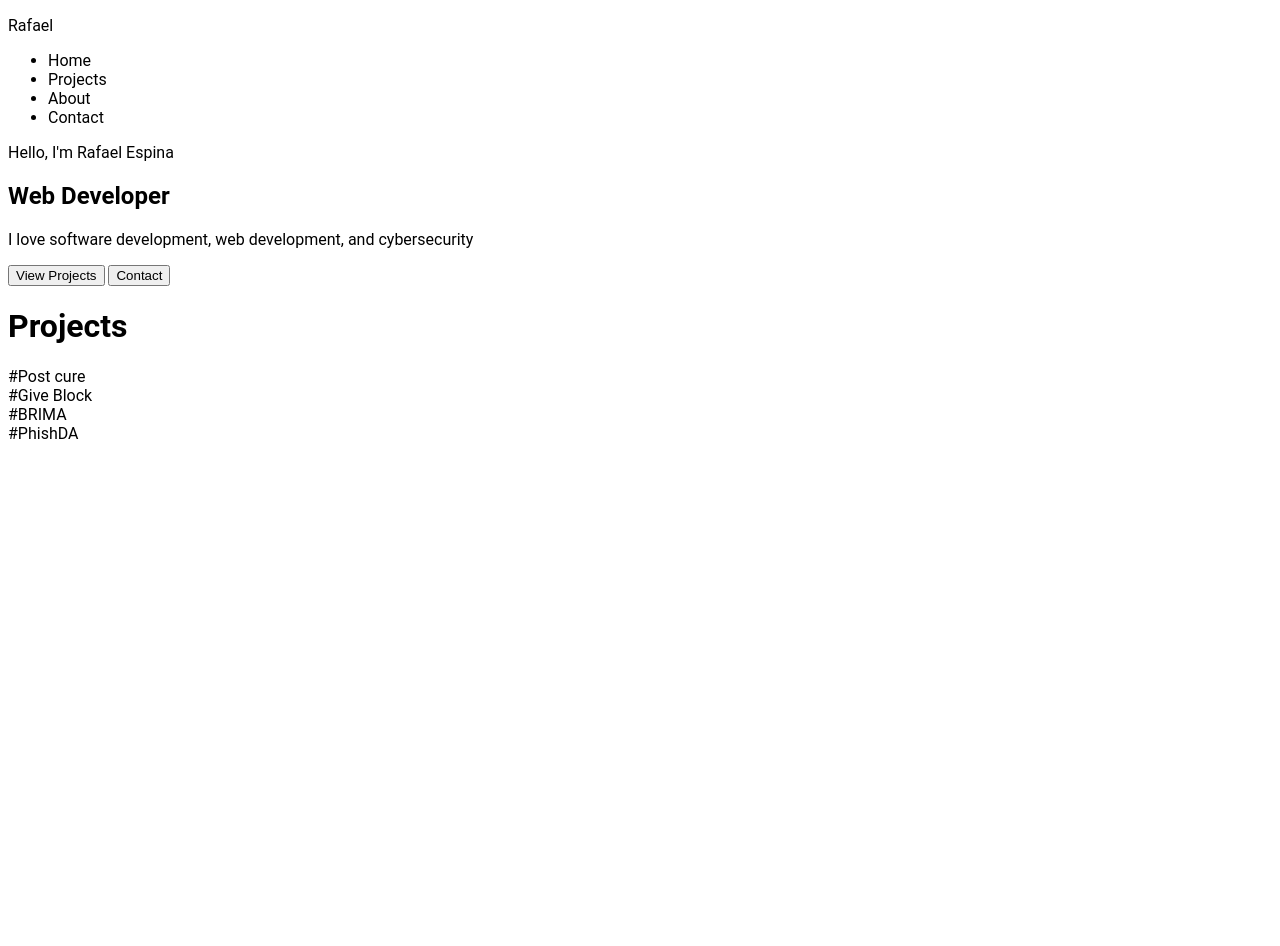
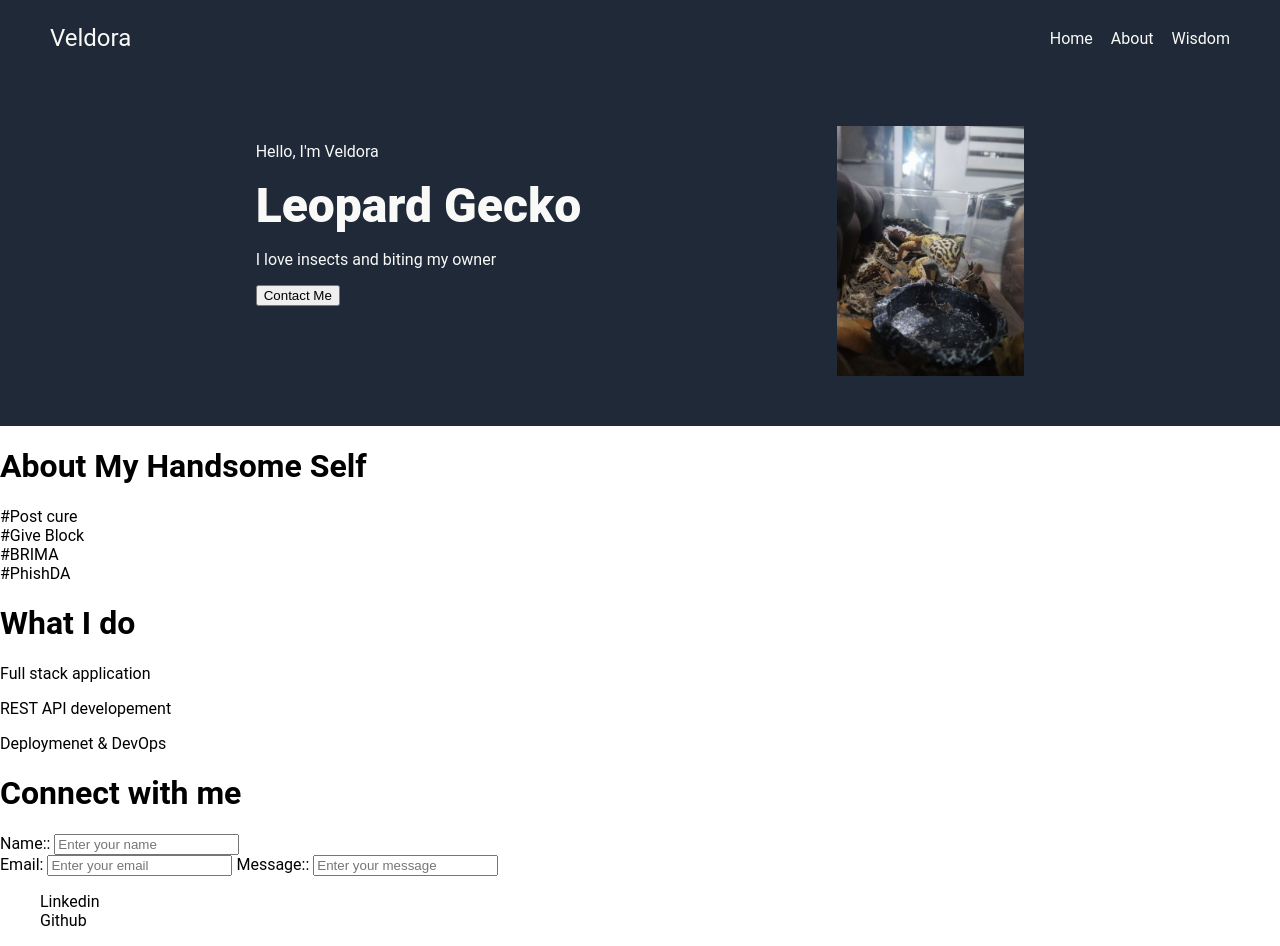
Before and after one commit to RafaelEspina1102/top-landing-page, a plain HTML site: page index.html in a window 1280 px wide. Before the commit the page ends 800 px from the top, so only its background shows below. Drawn offline with Linux system fonts and the light colour scheme.

Commit message:
finished header and section one

```diff
--- a/index.html
+++ b/index.html
@@ -4,37 +4,61 @@
     <meta charset="UTF-8" />
     <meta name="viewport" content="width=device-width, initial-scale=1.0" />
     <link rel="stylesheet" href="style.css" />
-    <title>Landing Page</title>
+    <title>Veldora</title>
   </head>
   <body>
     <!--Header-->
     <div class="header">
-      <p class="landing-page">Rafael</p>
-      <ul>
+      <p  class="header-logo">Veldora</p>
+      <ul class="header-link">
         <li>Home</li>
-        <li>Projects</li>
         <li>About</li>
-        <li>Contact</li>
+        <li>Wisdom</li>
       </ul>
     </div>
 
     <!--First Section-->
     <div class="section-one">
-      <p>Hello, I'm Rafael Espina</p>
-      <h2>Web Developer</h2>
-      <p>I love software development, web development, and cybersecurity</p>
-      <button>View Projects</button>
-      <button>Contact</button>
+      <div class="information">
+      <p>Hello, I'm Veldora</p>
+      <h1 id="leopard-gecko">Leopard Gecko</h1>
+      <p>I love insects and biting my owner</p>
+      <button>Contact Me</button>
+      </div>
+      <img src="velodra.jpg" alt="Picture of a dragon" height="250px">
     </div>
 
     <!--Second Section-->
     <div class="section-two">
-      <h1>Projects</h1>
+      <h1>About My Handsome Self</h1>
 
-      <div class="postcure">#Post cure</div>
+      <div class="pic1">#Post cure</div>
       <div class="giveblock">#Give Block</div>
       <div class="brima">#BRIMA</div>
       <div class="phishda">#PhishDA</div>
     </div>
+
+    <!--Third Section-->
+    <div class="section-three">
+      <h1>What I do</h1>
+      <p>Full stack application</p>
+      <p>REST API developement</p>
+      <p>Deploymenet & DevOps</p>
+    </div>
+
+    <!--Forth Section-->
+    <div class="section-four">
+      <h1>Connect with me</h1>
+      <label for="name">Name::</label>
+      <input type="text" id="name" placeholder="Enter your name" /> </br>
+      <label for="email">Email:</label>
+      <input type="text" id="email" placeholder="Enter your email" />
+            <label for="message">Message::</label>
+      <input type="text" id="message" placeholder="Enter your message" />
+      <ul>
+        <li>Linkedin</li>
+        <li>Github</li>
+      </ul>
+    </div>
   </body>
 </html>
--- a/style.css
+++ b/style.css
@@ -1,3 +1,41 @@
 body {
   font-family: Roboto;
+  margin: 0;
 }
+
+ul {
+  list-style-type: none;
+}
+
+.header {
+  display: flex;
+  justify-content: space-between;
+  background-color: #1f2937;
+  color: #f9faf8;
+  align-items: center;
+  padding: 0 50px;
+}
+
+.header-logo {
+  font-size: 24px;
+}
+
+.header-link {
+  display: flex;
+  gap: 18px;
+}
+
+.section-one {
+  display: flex;
+  justify-content: space-evenly;
+  background-color: #1f2937;
+  padding: 50px 0;
+  color: #f9faf8;
+}
+
+#leopard-gecko {
+  color: #f9faf8;
+  font-size: 48px;
+  font-weight: 900;
+  margin: 0;
+}
```
Also changed, not shown: velodra.jpg (added).
